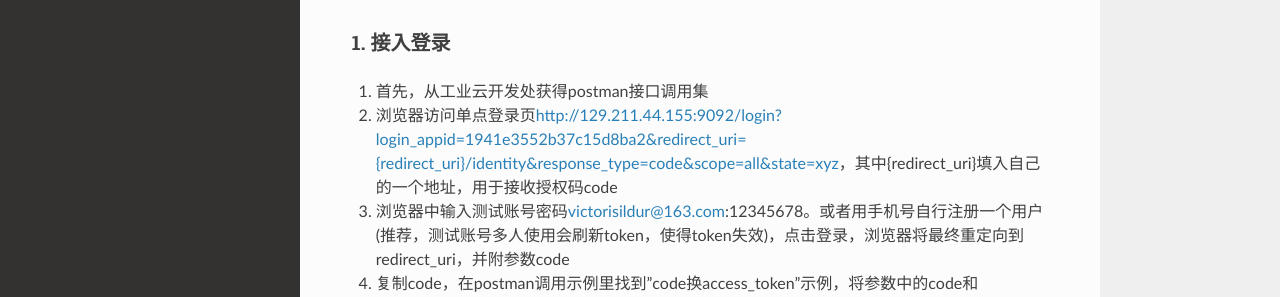
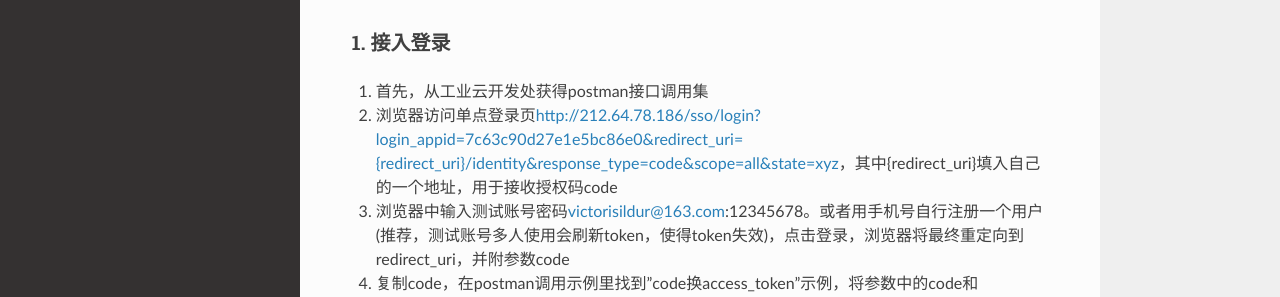
Before and after one commit to victorisildur/industry_account, an MkDocs documentation site: the page built from docs/get_started.md, in a window 1280 px wide and 1327 px high. Shown: the part 484-781 px from the top of the window. Built offline with MkDocs 1.6.1, drawn with Linux system fonts in a browser that asks for light colours; nearby versions of some CDN libraries; a script that is not in the unit is left out; some of the changed lines change nothing that is shown.

Commit message:
feat: 提供186环境给震坤行测试

```diff
--- a/docs/get_started.md
+++ b/docs/get_started.md
@@ -13,7 +13,7 @@
 ## 1. 接入登录
 
 1. 首先，从工业云开发处获得postman接口调用集
-2. 浏览器访问单点登录页[http://129.211.44.155:9092/login?login_appid=1941e3552b37c15d8ba2&redirect_uri={redirect_uri}/identity&response_type=code&scope=all&state=xyz](http://129.211.44.155:9092/login?login_appid=1941e3552b37c15d8ba2&redirect_uri={redirect_uri}&response_type=code&scope=all&state=xyz)，其中{redirect_uri}填入自己的一个地址，用于接收授权码code
+2. 浏览器访问单点登录页[http://212.64.78.186/sso/login?login_appid=7c63c90d27e1e5bc86e0&redirect_uri={redirect_uri}/identity&response_type=code&scope=all&state=xyz](http://212.64.78.186/sso/login?login_appid=7c63c90d27e1e5bc86e0&redirect_uri={redirect_uri}&response_type=code&scope=all&state=xyz)，其中{redirect_uri}填入自己的一个地址，用于接收授权码code
 3. 浏览器中输入测试账号密码victorisildur@163.com:12345678。或者用手机号自行注册一个用户(推荐，测试账号多人使用会刷新token，使得token失效)，点击登录，浏览器将最终重定向到redirect_uri，并附参数code
 4. 复制code，在postman调用示例里找到"code换access_token"示例，将参数中的code和redirect_uri换成2~3步中的值，发送请求，返回access_token, id_token, user_id
 5. 真实接入中，code换access_token的过程应由redirect_uri发起，这里postman示例仅做演示
```
